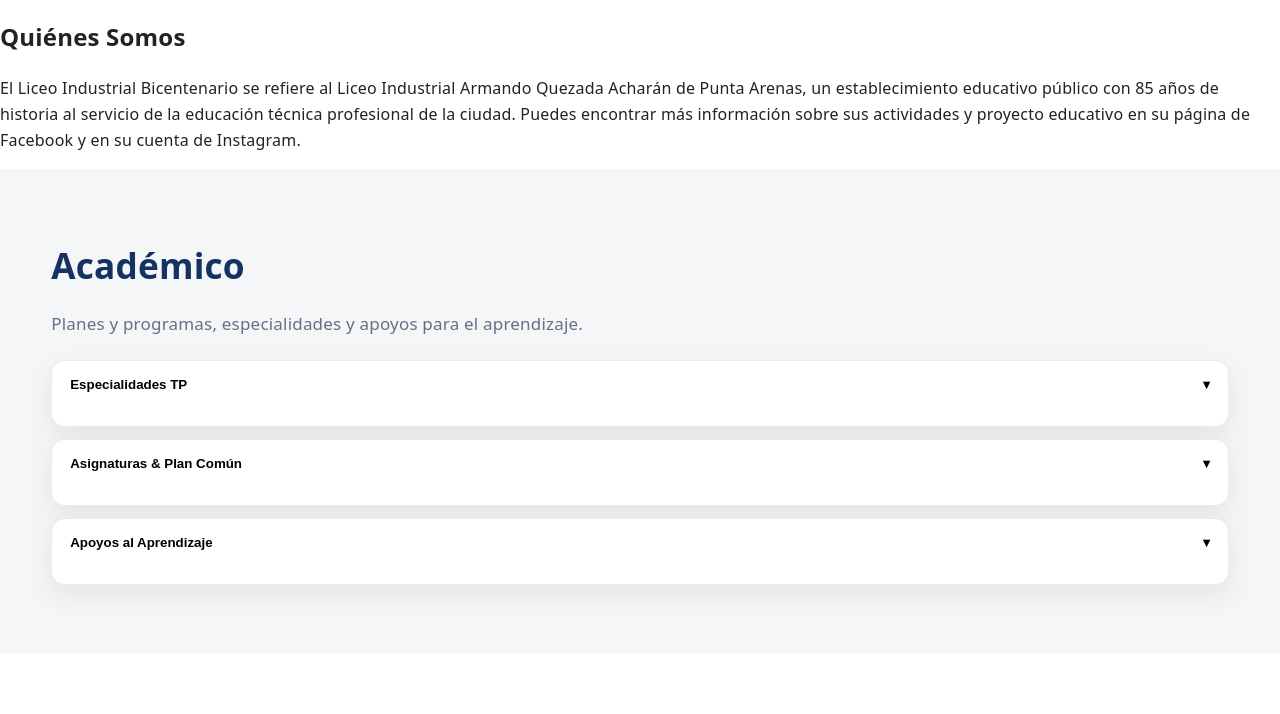
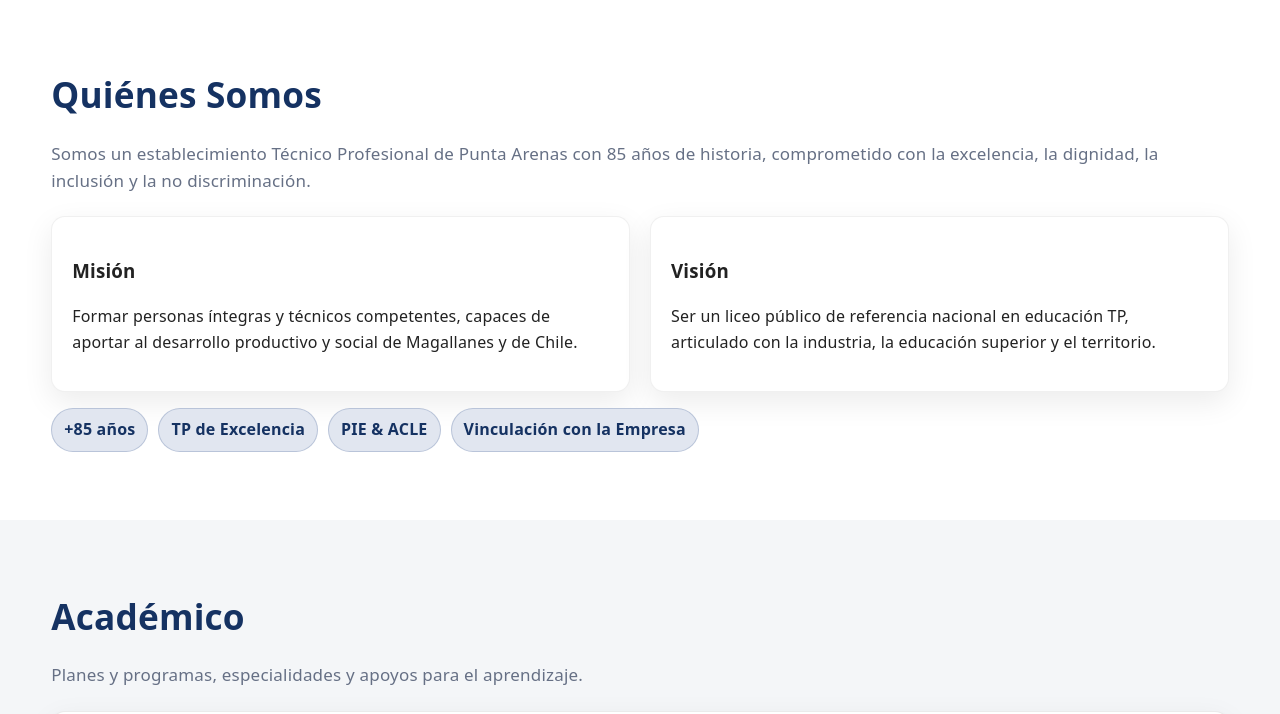
Before and after one commit to darioaaronavila-blip/Liceo-industrial, a plain HTML site: page index.html in a window 1280 px wide. Shown: the part 642-1356 px from the top of the page. Drawn offline with Linux system fonts and the light colour scheme.

Commit message:
Actualización 1.0

```diff
--- a/index.html
+++ b/index.html
@@ -54,9 +54,35 @@
   </section>
 
   <!-- Quiénes Somos -->
-  <section id="quienes-somos">
-    <h2>Quiénes Somos</h2>
-    <p>El Liceo Industrial Bicentenario se refiere al Liceo Industrial Armando Quezada Acharán de Punta Arenas, un establecimiento educativo público con 85 años de historia al servicio de la educación técnica profesional de la ciudad. Puedes encontrar más información sobre sus actividades y proyecto educativo en su página de Facebook y en su cuenta de Instagram. </p>
+  <section id="quienes-somos" class="section container reveal">
+    <header class="section-header">
+      <h2>Quiénes Somos</h2>
+      <p class="lead">
+        Somos un establecimiento Técnico Profesional de Punta Arenas con 85 años de historia, comprometido con la excelencia, la dignidad, la inclusión y la no discriminación.
+      </p>
+    </header>
+
+    <div class="grid grid-2">
+      <article class="card">
+        <h3>Misión</h3>
+        <p>
+          Formar personas íntegras y técnicos competentes, capaces de aportar al desarrollo productivo y social de Magallanes y de Chile.
+        </p>
+      </article>
+      <article class="card">
+        <h3>Visión</h3>
+        <p>
+          Ser un liceo público de referencia nacional en educación TP, articulado con la industria, la educación superior y el territorio.
+        </p>
+      </article>
+    </div>
+
+    <div class="info-badges">
+      <span class="badge">+85 años</span>
+      <span class="badge">TP de Excelencia</span>
+      <span class="badge">PIE &amp; ACLE</span>
+      <span class="badge">Vinculación con la Empresa</span>
+    </div>
   </section>
 
   <!-- Académico -->
```
